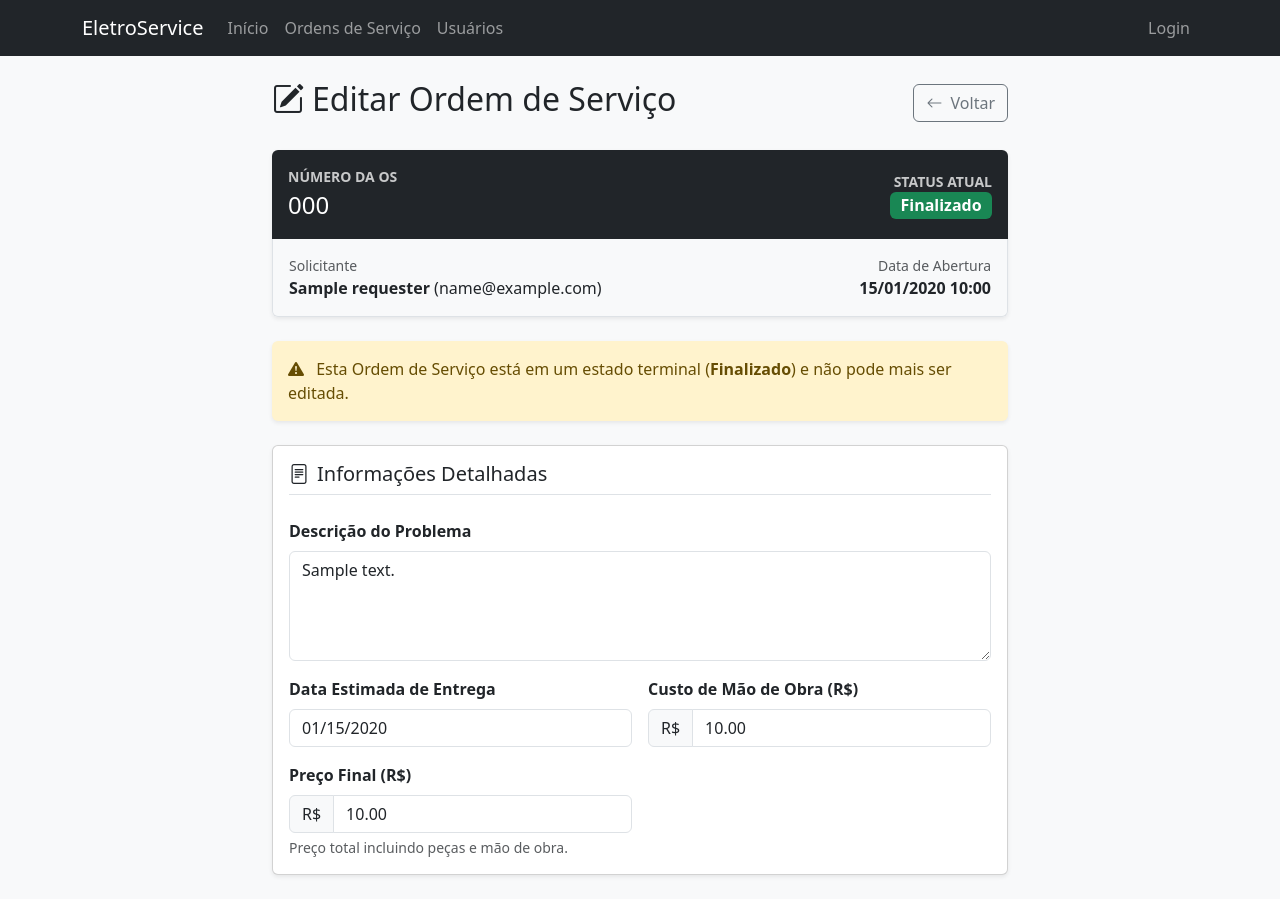
After one commit to yureduarte-20/projeto-desenvolvimento-web-ifto, a Flask app: page /ordens/1/editar in a window 1280 px wide. The commit adds this page. Run offline with Flask 3, Linux system fonts and the light colour scheme; tables that the repository leaves empty hold one stand-in row (values such as "Sample post").

Commit message:
feature: edição de ordens de serviço

```diff
--- a/app/controllers/work_order_controller.py
+++ b/app/controllers/work_order_controller.py
@@ -1,11 +1,22 @@
-from flask import Blueprint, render_template, redirect, url_for, flash
+from flask import Blueprint, render_template, redirect, url_for, flash, request
 from app.extensions import db
 from app.models.requester import Requester
 from app.models.work_order import WorkOrder
 from app.models.history_order import HistoryOrder
-from app.forms.work_order_forms import WorkOrderForm
+from app.forms.work_order_forms import WorkOrderForm, WorkOrderEditForm
+from datetime import datetime, timezone
 
 bp = Blueprint('work_orders', __name__, url_prefix='/ordens')
+
+# Máquina de estados baseada no Fluxo de Status.mermaid
+STATUS_TRANSITIONS = {
+    'Em Orçamento':         {'next': 'Em Manutenção',          'can_cancel': True,  'label': 'Iniciar Manutenção'},
+    'Em Manutenção':        {'next': 'Aguardando Pagamento',   'can_cancel': True,  'label': 'Concluir Manutenção'},
+    'Aguardando Pagamento': {'next': 'Aguardando Retirada',    'can_cancel': False, 'label': 'Registrar Pagamento'},
+    'Aguardando Retirada':  {'next': 'Finalizado',             'can_cancel': False, 'label': 'Entregar ao Cliente'},
+    'Finalizado':           {'next': None,                      'can_cancel': False, 'label': None},
+    'Cancelado':            {'next': None,                      'can_cancel': False, 'label': None},
+}
 
 @bp.route('/nova', methods=['GET', 'POST'])
 def create():
@@ -61,6 +72,79 @@ def list_orders():
     orders = WorkOrder.query.order_by(WorkOrder.date.desc()).all()
     return render_template('work_orders/list.html', orders=orders)
 
+@bp.route('/<int:id>/editar', methods=['GET', 'POST'])
+def edit(id):
+    order = WorkOrder.query.get_or_404(id)
+    form = WorkOrderEditForm(obj=order)
+
+    # Identificar transições possíveis
+    config = STATUS_TRANSITIONS.get(order.status, {})
+    next_status = config.get('next')
+    can_cancel = config.get('can_cancel')
+    advance_label = config.get('label')
+
+    # OS já finalizada ou cancelada é apenas leitura
+    is_terminal = next_status is None and not can_cancel
+
+    if form.validate_on_submit() and not is_terminal:
+        action = request.form.get('action', 'save') # save, advance, cancel
+
+        old_status = order.status
+        new_status = old_status
+
+        # Atualizar campos básicos
+        order.description = form.description.data
+        order.estimated_delivery_date = form.estimated_delivery_date.data
+
+        # Campos financeiros (disponíveis a partir de Em Manutenção)
+        if order.status != 'Em Orçamento':
+            order.final_price = form.final_price.data
+            order.labor_cost = form.labor_cost.data
+
+        # Lógica de Transição
+        history_desc = form.history_note.data or "Atualização de informações"
+
+        if action == 'advance' and next_status:
+            new_status = next_status
+            order.status = new_status
+            history_desc = form.history_note.data or f"Status alterado para {new_status}"
+            if new_status == 'Finalizado':
+                order.delivered_at = datetime.now(timezone.utc)
+
+        elif action == 'cancel' and can_cancel:
+            new_status = 'Cancelado'
+            order.status = new_status
+            order.is_canceled = True
+            order.cancelation_reason = form.cancelation_reason.data
+            history_desc = f"OS Cancelada. Motivo: {form.cancelation_reason.data}"
+
+        # Salvar histórico se houve mudança ou nota
+        if new_status != old_status or form.history_note.data:
+            history = HistoryOrder(
+                work_order_id=order.id,
+                old_status=old_status if new_status != old_status else None,
+                new_status=new_status,
+                description=history_desc
+            )
+            db.session.add(history)
+
+        try:
+            db.session.commit()
+            flash(f'Ordem de Serviço {order.number} atualizada!', 'success')
+            return redirect(url_for('work_orders.list_orders'))
+        except Exception as e:
+            db.session.rollback()
+            flash('Erro ao atualizar a Ordem de Serviço.', 'danger')
+            print(f"Erro: {e}")
+
+    return render_template('work_orders/edit.html',
+                           order=order,
+                           form=form,
+                           next_status=next_status,
+                           can_cancel=can_cancel,
+                           advance_label=advance_label,
+                           is_terminal=is_terminal)
+
 @bp.route('/<int:id>/delete', methods=['POST'])
 def delete(id):
     order = WorkOrder.query.get_or_404(id)
--- a/app/forms/work_order_forms.py
+++ b/app/forms/work_order_forms.py
@@ -1,5 +1,5 @@
 from flask_wtf import FlaskForm
-from wtforms import StringField, TextAreaField, DateField, SubmitField
+from wtforms import StringField, TextAreaField, DateField, SubmitField, DecimalField
 from wtforms.validators import DataRequired, Email, Optional, Length
 
 class WorkOrderForm(FlaskForm):
@@ -14,3 +14,19 @@ class WorkOrderForm(FlaskForm):
     estimated_delivery_date = DateField('Data Estimada de Entrega', format='%Y-%m-%d', validators=[Optional()])
 
     submit = SubmitField('Abrir Ordem de Serviço')
+
+class WorkOrderEditForm(FlaskForm):
+    description = TextAreaField('Descrição do Problema', validators=[DataRequired(message="A descrição é obrigatória.")])
+    estimated_delivery_date = DateField('Data Estimada de Entrega', format='%Y-%m-%d', validators=[Optional()])
+
+    # Campos financeiros (aparecem conforme status)
+    final_price = DecimalField('Preço Final (R$)', validators=[Optional()], places=2)
+    labor_cost = DecimalField('Custo de Mão de Obra (R$)', validators=[Optional()], places=2)
+
+    # Motivo do cancelamento (aparece ao clicar em cancelar)
+    cancelation_reason = StringField('Motivo do Cancelamento', validators=[Optional(), Length(max=255)])
+
+    # Nota para o histórico
+    history_note = TextAreaField('Nota de Atualização', validators=[Optional()], render_kw={"placeholder": "Descreva o que foi feito nesta etapa..."})
+
+    submit = SubmitField('Salvar Alterações')
--- /dev/null
+++ b/app/templates/work_orders/edit.html
@@ -0,0 +1,167 @@
+{% extends "base.html" %}
+
+{% block title %}Editar OS - {{ order.number }}{% endblock %}
+
+{% block content %}
+<div class="row justify-content-center">
+    <div class="col-md-10 col-lg-8">
+        <div class="d-flex justify-content-between align-items-center mb-4">
+            <h2><i class="bi bi-pencil-square me-2"></i>Editar Ordem de Serviço</h2>
+            <a href="{{ url_for('work_orders.list_orders') }}" class="btn btn-outline-secondary">
+                <i class="bi bi-arrow-left me-1"></i> Voltar
+            </a>
+        </div>
+
+        <!-- Seção 1: Cabeçalho Informativo (Read-only) -->
+        <div class="card shadow-sm mb-4 border-0">
+            <div class="card-body p-0">
+                <div class="p-3 bg-dark text-white rounded-top d-flex justify-content-between align-items-center">
+                    <div>
+                        <span class="text-uppercase small opacity-75 d-block fw-bold">Número da OS</span>
+                        <span class="fs-4">{{ order.number }}</span>
+                    </div>
+                    <div class="text-end">
+                        <span class="text-uppercase small opacity-75 d-block fw-bold">Status Atual</span>
+                        {% if order.status == 'Em Orçamento' %}
+                            <span class="badge bg-info text-dark fs-6">{{ order.status }}</span>
+                        {% elif order.status == 'Em Manutenção' %}
+                            <span class="badge bg-primary fs-6">{{ order.status }}</span>
+                        {% elif order.status == 'Aguardando Pagamento' %}
+                            <span class="badge bg-warning text-dark fs-6">{{ order.status }}</span>
+                        {% elif order.status == 'Finalizado' %}
+                            <span class="badge bg-success fs-6">{{ order.status }}</span>
+                        {% elif order.status == 'Cancelado' %}
+                            <span class="badge bg-danger fs-6">{{ order.status }}</span>
+                        {% else %}
+                            <span class="badge bg-secondary fs-6">{{ order.status }}</span>
+                        {% endif %}
+                    </div>
+                </div>
+                <div class="p-3 border border-top-0 rounded-bottom bg-light">
+                    <div class="row">
+                        <div class="col-md-6 mb-2 mb-md-0">
+                            <span class="text-muted small d-block">Solicitante</span>
+                            <strong>{{ order.requester.name }}</strong> ({{ order.requester.email }})
+                        </div>
+                        <div class="col-md-6 text-md-end">
+                            <span class="text-muted small d-block">Data de Abertura</span>
+                            <strong>{{ order.date.strftime('%d/%m/%Y %H:%M') }}</strong>
+                        </div>
+                    </div>
+                </div>
+            </div>
+        </div>
+
+        {% if is_terminal %}
+        <div class="alert alert-warning border-0 shadow-sm mb-4">
+            <i class="bi bi-exclamation-triangle-fill me-2"></i>
+            Esta Ordem de Serviço está em um estado terminal (<strong>{{ order.status }}</strong>) e não pode mais ser editada.
+        </div>
+        {% endif %}
+
+        <form method="POST" novalidate>
+            {{ form.hidden_tag() }}
+            <input type="hidden" name="action" id="form-action" value="save">
+
+            <!-- Seção 2: Formulário de Edição -->
+            <div class="card shadow-sm mb-4">
+                <div class="card-body">
+                    <h5 class="card-title border-bottom pb-2 mb-4"><i class="bi bi-file-text me-2"></i>Informações Detalhadas</h5>
+
+                    <div class="mb-3">
+                        {{ form.description.label(class="form-label fw-bold") }}
+                        {{ form.description(class="form-control " ~ ("is-invalid" if form.description.errors else ""), rows="4", readonly=is_terminal) }}
+                        {% for error in form.description.errors %}
+                            <div class="invalid-feedback">{{ error }}</div>
+                        {% endfor %}
+                    </div>
+
+                    <div class="row g-3">
+                        <div class="col-md-6">
+                            {{ form.estimated_delivery_date.label(class="form-label fw-bold") }}
+                            {{ form.estimated_delivery_date(class="form-control " ~ ("is-invalid" if form.estimated_delivery_date.errors else ""), type="date", readonly=is_terminal) }}
+                            {% for error in form.estimated_delivery_date.errors %}
+                                <div class="invalid-feedback">{{ error }}</div>
+                            {% endfor %}
+                        </div>
+
+                        <!-- Campos Financeiros (Aparecem fora de Em Orçamento) -->
+                        {% if order.status != 'Em Orçamento' %}
+                        <div class="col-md-6">
+                            {{ form.labor_cost.label(class="form-label fw-bold") }}
+                            <div class="input-group">
+                                <span class="input-group-text">R$</span>
+                                {{ form.labor_cost(class="form-control " ~ ("is-invalid" if form.labor_cost.errors else ""), type="number", step="0.01", readonly=is_terminal) }}
+                            </div>
+                            {% for error in form.labor_cost.errors %}
+                                <div class="text-danger small mt-1">{{ error }}</div>
+                            {% endfor %}
+                        </div>
+                        <div class="col-md-6">
+                            {{ form.final_price.label(class="form-label fw-bold") }}
+                            <div class="input-group">
+                                <span class="input-group-text">R$</span>
+                                {{ form.final_price(class="form-control " ~ ("is-invalid" if form.final_price.errors else ""), type="number", step="0.01", readonly=is_terminal) }}
+                            </div>
+                            {% for error in form.final_price.errors %}
+                                <div class="text-danger small mt-1">{{ error }}</div>
+                            {% endfor %}
+                            <div class="form-text small">Preço total incluindo peças e mão de obra.</div>
+                        </div>
+                        {% endif %}
+                    </div>
+                </div>
+            </div>
+
+            <!-- Seção de Atualização de Histórico -->
+            {% if not is_terminal %}
+            <div class="card shadow-sm mb-4">
+                <div class="card-body">
+                    <h5 class="card-title border-bottom pb-2 mb-4"><i class="bi bi-chat-left-dots me-2"></i>Nota de Atualização</h5>
+                    {{ form.history_note.label(class="form-label fw-bold") }}
+                    {{ form.history_note(class="form-control", rows="2") }}
+                    <div class="form-text">Esta nota será registrada na linha do tempo pública da OS.</div>
+                </div>
+            </div>
+
+            <!-- Seção de Cancelamento (Accordion) -->
+            {% if can_cancel %}
+            <div class="accordion mb-4" id="cancelAccordion">
+                <div class="accordion-item border-danger">
+                    <h2 class="accordion-header">
+                        <button class="accordion-button collapsed text-danger fw-bold" type="button" data-bs-toggle="collapse" data-bs-target="#collapseCancel" aria-expanded="false">
+                            <i class="bi bi-x-circle me-2"></i> Deseja cancelar esta Ordem de Serviço?
+                        </button>
+                    </h2>
+                    <div id="collapseCancel" class="accordion-collapse collapse" data-bs-parent="#cancelAccordion">
+                        <div class="accordion-body bg-light">
+                            <p class="small text-muted mb-3">Ao cancelar, esta OS não poderá mais ser reativada ou editada.</p>
+                            <label for="{{ form.cancelation_reason.id }}" class="form-label fw-bold">Motivo do Cancelamento</label>
+                            {{ form.cancelation_reason(class="form-control mb-3", placeholder="Obrigatório para cancelar...") }}
+                            <button type="submit" class="btn btn-danger w-100" onclick="document.getElementById('form-action').value='cancel'; return confirm('Confirmar o cancelamento definitivo desta OS?');">
+                                Confirmar Cancelamento Definitivo
+                            </button>
+                        </div>
+                    </div>
+                </div>
+            </div>
+            {% endif %}
+
+            <!-- Botões de Ação Principais -->
+            <div class="d-grid gap-2 d-md-flex justify-content-md-end mb-5">
+                <button type="submit" class="btn btn-outline-primary px-4" onclick="document.getElementById('form-action').value='save'">
+                    <i class="bi bi-save me-1"></i> Salvar Somente Dados
+                </button>
+                {% if next_status %}
+                <button type="submit" class="btn btn-success px-5" onclick="document.getElementById('form-action').value='advance'; return confirm('Deseja avançar o status para: {{ next_status }}?');">
+                    <i class="bi bi-arrow-right-circle me-1"></i> {{ advance_label }}
+                </button>
+                {% endif %}
+            </div>
+            {% endif %}
+        </form>
+    </div>
+</div>
+
+<link rel="stylesheet" href="https://cdn.jsdelivr.net/npm/bootstrap-icons@1.11.1/font/bootstrap-icons.css">
+{% endblock %}
--- a/app/templates/work_orders/list.html
+++ b/app/templates/work_orders/list.html
@@ -59,10 +59,10 @@
                                     <i class="bi bi-link-45deg"></i>
                                 </button>
 
-                                <!-- Botão de Editar: Apenas visual (placeholder) -->
-                                <button type="button" class="btn btn-sm btn-outline-secondary" title="Editar">
+                                <!-- Botão de Editar -->
+                                <a href="{{ url_for('work_orders.edit', id=order.id) }}" class="btn btn-sm btn-outline-secondary" title="Editar">
                                     <i class="bi bi-pencil-square"></i>
-                                </button>
+                                </a>
 
                                 <!-- Botão de Excluir: Funcional com modal/confirmação -->
                                 <button type="button" class="btn btn-sm btn-outline-danger"
```
